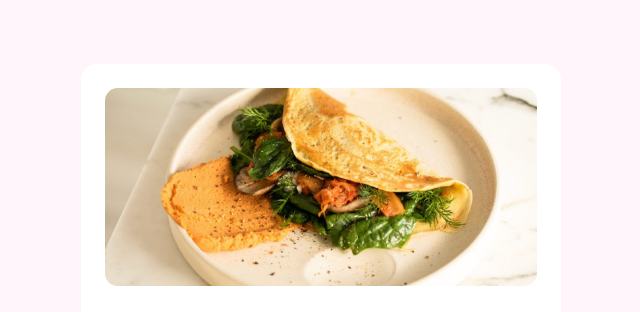
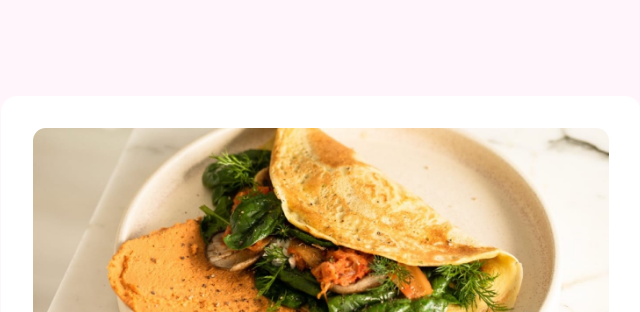
Before and after one commit to Joe-Wa1ker/recipe-page-main, a plain HTML site: page index.html in a window 1280 px wide. Shown: the top 312 px of the page, without its empty margins (319-959 px from the left). Drawn offline with Linux system fonts and the light colour scheme.

Commit message:
Version 1.1 - some small changes to CSS, including a change of background color in desktop version. Screen color on laptop was distorted, so I used the wrong color initially.
Also added read.me file.

```diff
--- a/styles.css
+++ b/styles.css
@@ -23,8 +23,8 @@ body {
     border: 0;
 
     @media (width > 700px) {
-        width: 37.5%;
-        margin: 5% auto;
+        width: 50%;
+        margin: 7.5% auto;
         border-radius: 1rem;
         background-color: #ffffff;
     }
```
Also changed, not shown: Solution screenshots/Mobile-recipe-page-main.png (added), 2 other files.
